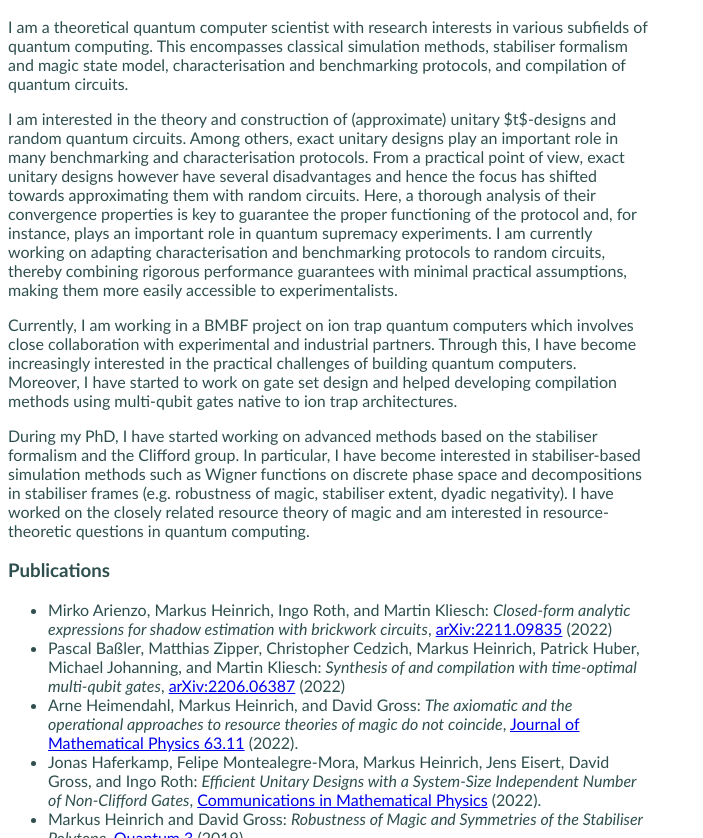
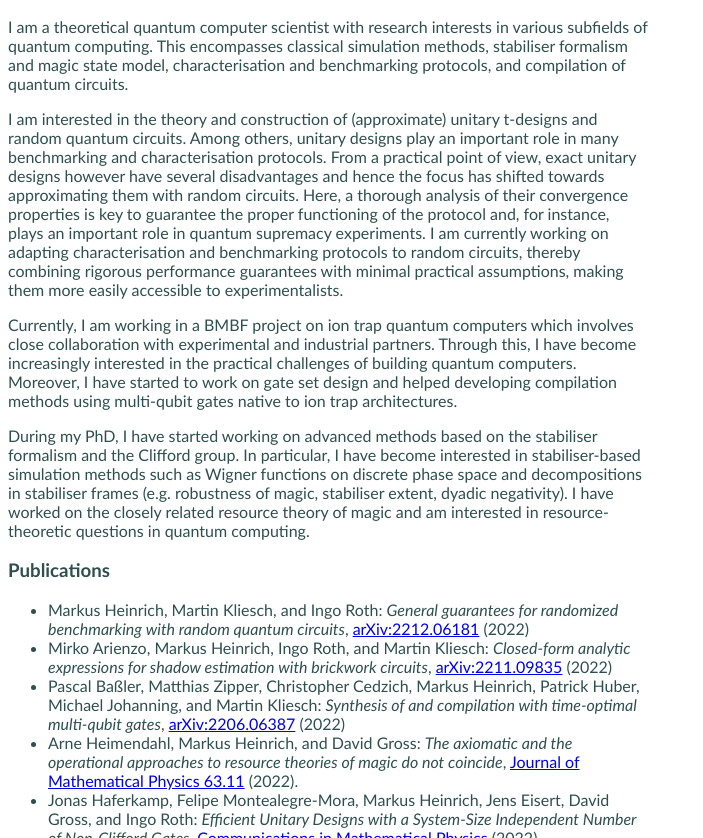
Before and after one commit to mjunk1/mjunk1.github.io, a plain HTML site: page index.html in a window 1280 px wide. Shown: the part 395-1233 px from the top of the page, without its empty margins (0-703 px from the left). Drawn offline with Linux system fonts and the light colour scheme.

Commit message:
Updated references

```diff
--- a/index.html
+++ b/index.html
@@ -33,8 +33,8 @@
 					This encompasses classical simulation methods, stabiliser formalism and magic state model, characterisation and benchmarking protocols, and compilation of quantum circuits.
 				</p>
 				<p>
-					I am interested in the theory and construction of (approximate) unitary $t$-designs and random quantum circuits.
-					Among others, exact unitary designs play an important role in many benchmarking and characterisation protocols.
+					I am interested in the theory and construction of (approximate) unitary t-designs and random quantum circuits.
+					Among others, unitary designs play an important role in many benchmarking and characterisation protocols.
 					From a practical point of view, exact unitary designs however have several disadvantages and hence the focus has shifted towards approximating them with random circuits.
 					Here, a thorough analysis of their convergence properties is key to guarantee the proper functioning of the protocol and, for instance, plays an important role in quantum supremacy experiments.
 					I am currently working on adapting characterisation and benchmarking protocols to random circuits, thereby combining rigorous performance guarantees with minimal practical assumptions, making them more easily accessible to experimentalists.
@@ -52,6 +52,7 @@
 
 				<h3>Publications</h3>
 				<ul>
+					<li>Markus Heinrich, Martin Kliesch, and Ingo Roth: <i>General guarantees for randomized benchmarking with random quantum circuits</i>, <a href="https://arxiv.org/abs/2212.06181">arXiv:2212.06181</a> (2022)</li>
 					<li>Mirko Arienzo, Markus Heinrich, Ingo Roth, and Martin Kliesch: <i>Closed-form analytic expressions for shadow estimation with brickwork circuits</i>, <a href="https://arxiv.org/abs/2211.09835">arXiv:2211.09835</a> (2022)</li>
 					<li>Pascal Baßler, Matthias Zipper, Christopher Cedzich, Markus Heinrich, Patrick Huber, Michael Johanning, and Martin Kliesch: <i>Synthesis of and compilation with time-optimal multi-qubit gates</i>, <a href="https://arxiv.org/abs/2206.06387">arXiv:2206.06387</a> (2022)</li>
 					<li>Arne Heimendahl, Markus Heinrich, and David Gross: <i>The axiomatic and the operational approaches to resource theories of magic do not coincide</i>, <a href="https://doi.org/10.1063/5.0085774">Journal of Mathematical Physics 63.11</a> (2022).
```
